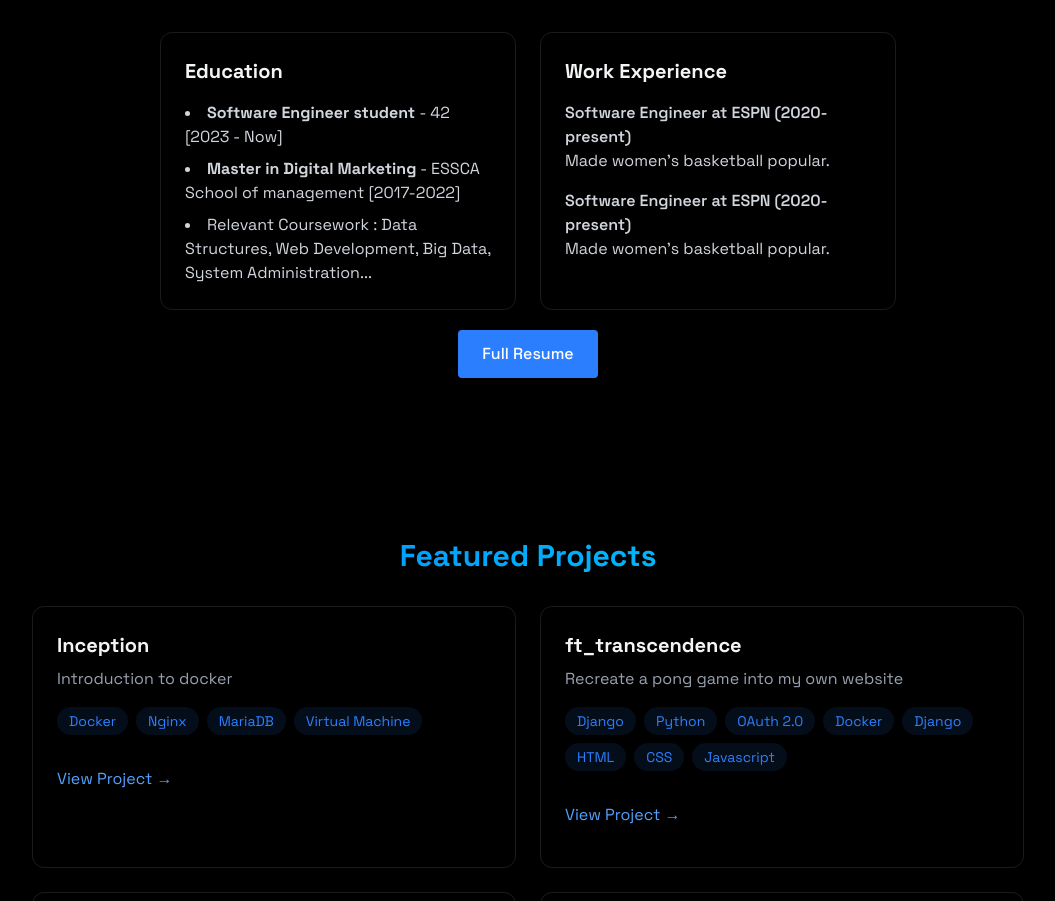
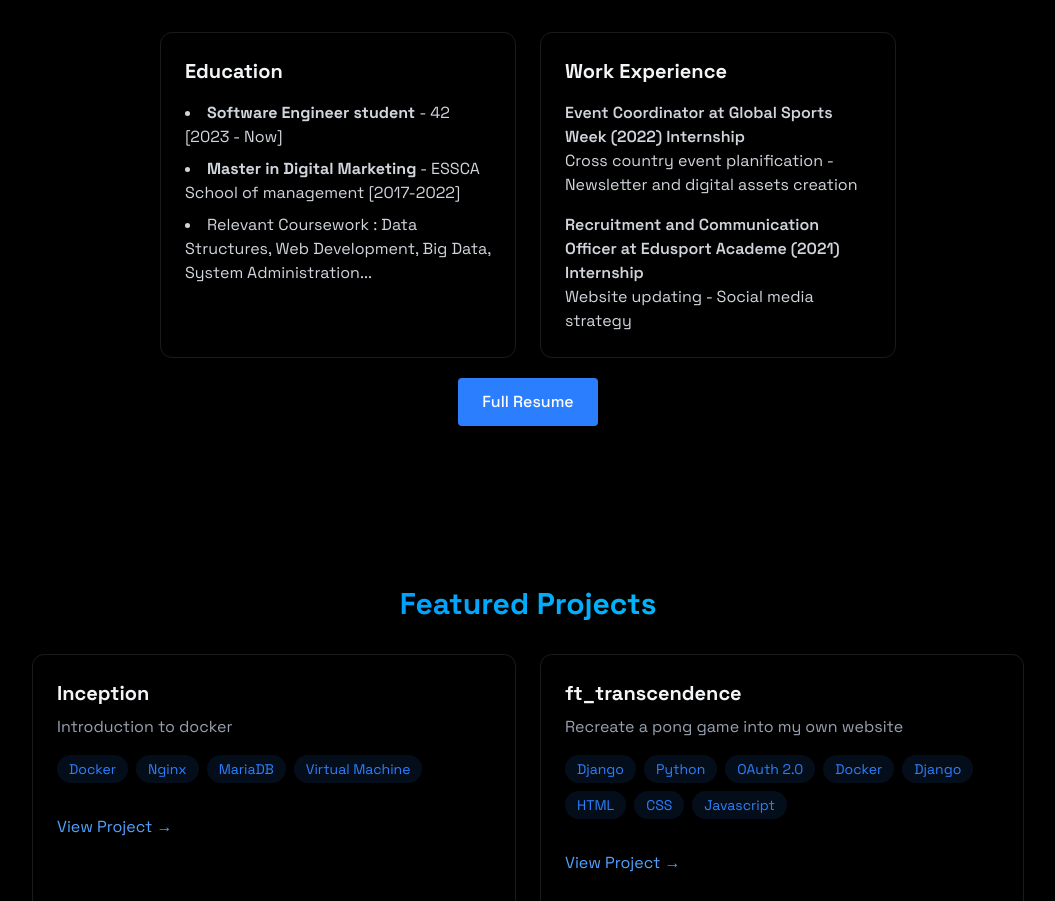
Before and after one commit to lgernido/portfolio, a React (Vite) app: page / in a window 1280 px wide. Shown: the part 1482-2383 px from the top of the page, without its empty margins (112-1167 px from the left). Built offline with nearby package versions, Linux system fonts and the light colour scheme.

Commit message:
work experience filled

```diff
--- a/src/components/sections/About.jsx
+++ b/src/components/sections/About.jsx
@@ -98,12 +98,14 @@ export const About = () => {
                             <h3 className="text-xl font-bold mb-4">Work Experience</h3>
                             <div className="space-y-4 text-gray-300">
                                 <div>
-                                    <h4 className="font-semibold">Software Engineer at ESPN (2020-present)</h4>
-                                    <p>Made women's basketball popular.</p>
+                                    <h4 className="font-semibold">Event Coordinator at Global Sports Week (2022) Internship </h4>
+                                    <p>Cross country event planification - Newsletter and digital assets creation </p>
                                 </div>
                                 <div>
-                                    <h4 className="font-semibold">Software Engineer at ESPN (2020-present)</h4>
-                                    <p>Made women's basketball popular.</p>
+                                    <h4 className="font-semibold">Recruitment and Communication Officer at Edusport Academe (2021) Internship</h4>
+                                    <p>Website updating -
+                                        Social media strategy
+                                    </p>
                                 </div>
 
                             </div>
```
